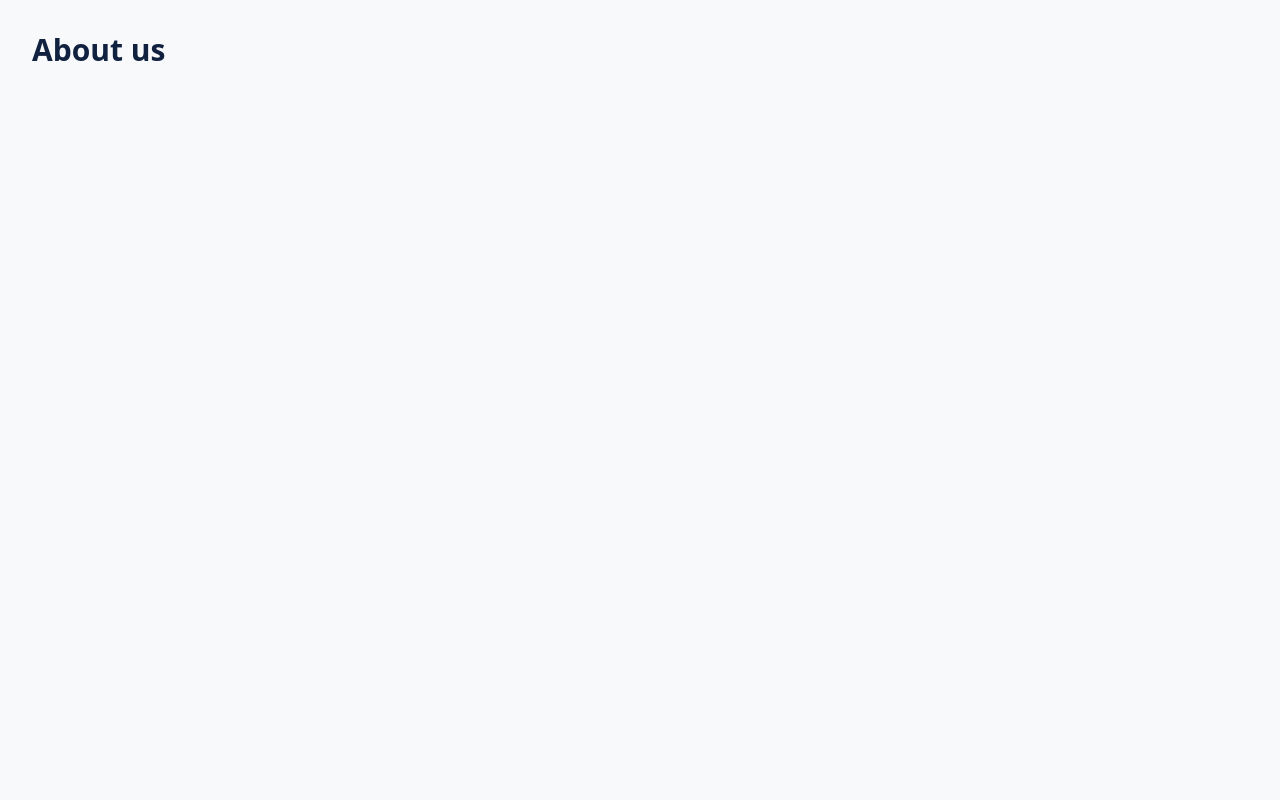
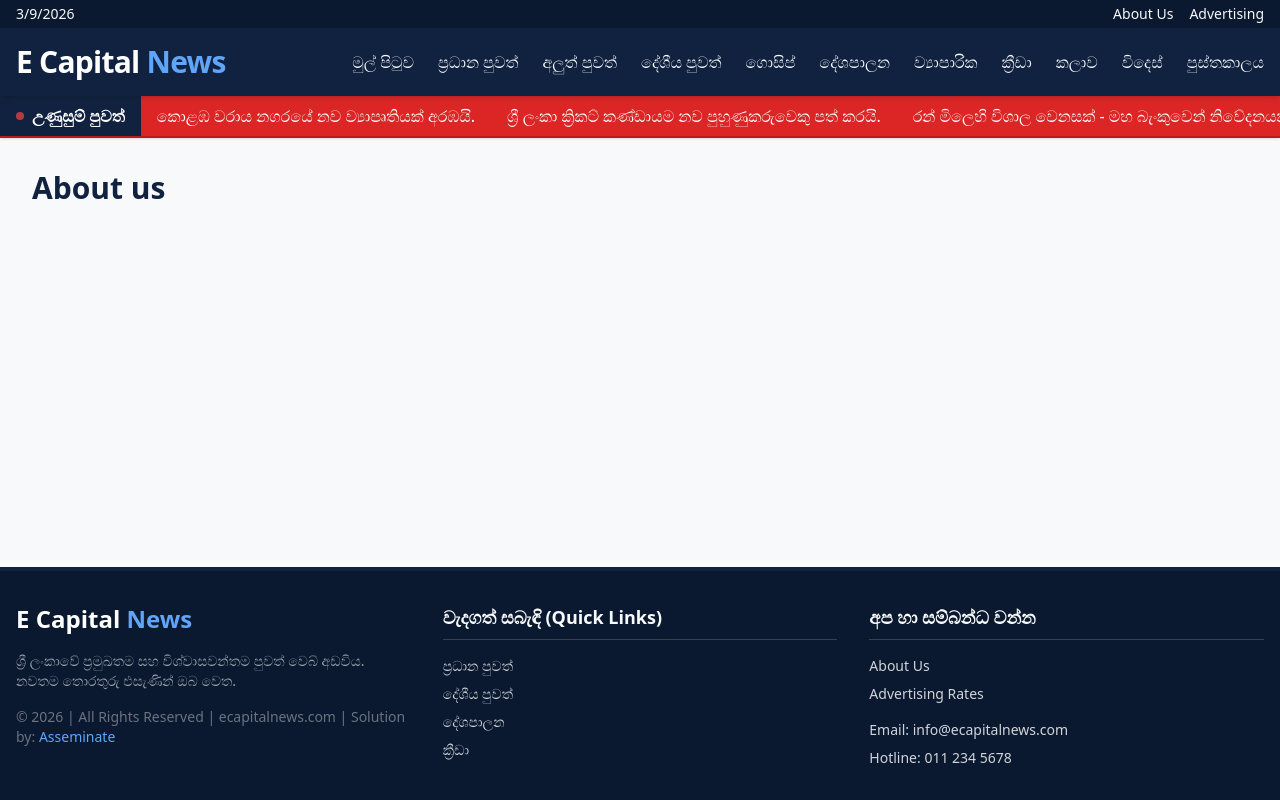
Before and after one commit to Sbasnayaka/ECN, a React (Vite) app: page /about in a window 1280 px wide. Built offline with nearby package versions, Linux system fonts and the light colour scheme.

Commit message:
feat(ui): build Phase 2 Navigation, Ticker and Footer

```diff
--- a/src/App.jsx
+++ b/src/App.jsx
@@ -1,4 +1,7 @@
 import { BrowserRouter as Router, Routes, Route } from 'react-router-dom';
+import Navigation from './components/Navigation';
+import NewsTicker from './components/NewsTicker';
+import Footer from './components/Footer';
 
 // Placeholder imports for pages
 const Home = () => <div className="p-8"><h1 className="text-3xl font-bold text-ecn-navy">මුල් පිටුව (Home)</h1></div>;
@@ -18,9 +21,10 @@
 function App() {
   return (
     <Router>
-      <div className="min-h-screen bg-ecn-white text-ecn-black">
-        {/* Navigation will go here later */}
-        <main>
+      <div className="min-h-screen bg-ecn-white text-ecn-black flex flex-col">
+        <Navigation />
+        <NewsTicker />
+        <main className="flex-grow">
           <Routes>
             <Route path="/" element={<Home />} />
             <Route path="/main-news" element={<MainNews />} />
@@ -37,6 +41,7 @@
             <Route path="/about" element={<About />} />
           </Routes>
         </main>
+        <Footer />
       </div>
     </Router>
   )
--- /dev/null
+++ b/src/components/Footer.jsx
@@ -0,0 +1,48 @@
+import { Link } from 'react-router-dom';
+
+const Footer = () => {
+    return (
+        <footer className="bg-ecn-dark-blue text-ecn-white mt-12 py-8 border-t-4 border-ecn-navy">
+            <div className="max-w-7xl mx-auto px-4 grid grid-cols-1 md:grid-cols-3 gap-8">
+
+                {/* Brand & About */}
+                <div>
+                    <h2 className="text-2xl font-bold mb-4">
+                        <span className="text-white">E Capital</span> <span className="text-blue-400">News</span>
+                    </h2>
+                    <p className="text-gray-400 text-sm mb-4">
+                        ශ්‍රී ලංකාවේ ප්‍රමුඛතම සහ විශ්වාසවන්තම පුවත් වෙබ් අඩවිය. නවතම තොරතුරු එසැණින් ඔබ වෙත.
+                    </p>
+                    <p className="text-sm text-gray-500">
+                        © {new Date().getFullYear()} | All Rights Reserved | ecapitalnews.com | Solution by: <a href="https://www.asseminate.com" target="_blank" rel="noopener noreferrer" className="text-blue-400 hover:text-blue-300">Asseminate</a>
+                    </p>
+                </div>
+
+                {/* Quick Links */}
+                <div>
+                    <h3 className="text-lg font-semibold mb-4 border-b border-gray-700 pb-2">වැදගත් සබැඳි (Quick Links)</h3>
+                    <ul className="space-y-2 text-sm text-gray-300">
+                        <li><Link to="/main-news" className="hover:text-white">ප්‍රධාන පුවත්</Link></li>
+                        <li><Link to="/local" className="hover:text-white">දේශීය පුවත්</Link></li>
+                        <li><Link to="/politics" className="hover:text-white">දේශපාලන</Link></li>
+                        <li><Link to="/sports" className="hover:text-white">ක්‍රීඩා</Link></li>
+                    </ul>
+                </div>
+
+                {/* Contact info */}
+                <div>
+                    <h3 className="text-lg font-semibold mb-4 border-b border-gray-700 pb-2">අප හා සම්බන්ධ වන්න</h3>
+                    <ul className="space-y-2 text-sm text-gray-300">
+                        <li><Link to="/about" className="hover:text-white">About Us</Link></li>
+                        <li><Link to="/advertising" className="hover:text-white">Advertising Rates</Link></li>
+                        <li className="pt-2">Email: info@ecapitalnews.com</li>
+                        <li>Hotline: 011 234 5678</li>
+                    </ul>
+                </div>
+
+            </div>
+        </footer>
+    );
+};
+
+export default Footer;
--- /dev/null
+++ b/src/components/Navigation.jsx
@@ -0,0 +1,62 @@
+import { Link } from 'react-router-dom';
+
+const Navigation = () => {
+    // Array of our 13 categories as defined in the plan
+    const navLinks = [
+        { name: 'මුල් පිටුව', path: '/' },
+        { name: 'ප්‍රධාන පුවත්', path: '/main-news' },
+        { name: 'අලුත් පුවත්', path: '/latest' },
+        { name: 'දේශීය පුවත්', path: '/local' },
+        { name: 'ගොසිප්', path: '/gossip' },
+        { name: 'දේශපාලන', path: '/politics' },
+        { name: 'ව්‍යාපාරික', path: '/business' },
+        { name: 'ක්‍රීඩා', path: '/sports' },
+        { name: 'කලාව', path: '/arts' },
+        { name: 'විදෙස්', path: '/world' },
+        { name: 'පුස්තකාලය', path: '/library' },
+    ];
+
+    return (
+        <header className="bg-ecn-navy text-ecn-white sticky top-0 z-50 shadow-md">
+            {/* Top utility bar (Weather, Date, Socials would go here later) */}
+            <div className="bg-ecn-dark-blue px-4 py-1 text-xs sm:text-sm flex justify-between items-center">
+                <span>{new Date().toLocaleDateString('si-LK')}</span> {/* Shows current date */}
+                <div className="flex space-x-4">
+                    <Link to="/about" className="hover:text-gray-300 transition-colors">About Us</Link>
+                    <Link to="/advertising" className="hover:text-gray-300 transition-colors">Advertising</Link>
+                </div>
+            </div>
+
+            {/* Main Logo and Category Navigation area */}
+            <div className="max-w-7xl mx-auto px-4">
+                <div className="flex flex-col md:flex-row justify-between items-center py-4">
+
+                    {/* Logo Placeholder */}
+                    <Link to="/" className="text-3xl font-bold tracking-tight mb-4 md:mb-0">
+                        <span className="text-white">E Capital</span> <span className="text-blue-400">News</span>
+                    </Link>
+
+                    {/* Desktop Navigation Links */}
+                    <nav className="hidden md:flex flex-wrap justify-center gap-x-6 gap-y-2 font-medium">
+                        {navLinks.map((link) => (
+                            <Link
+                                key={link.path}
+                                to={link.path}
+                                className="hover:text-blue-300 transition-colors"
+                            >
+                                {link.name}
+                            </Link>
+                        ))}
+                    </nav>
+
+                    {/* Mobile Menu Button - We'll add interactivity later, keeping it minimal for now */}
+                    <button className="md:hidden border border-ecn-white px-3 py-1 rounded">
+                        මෙනුව (Menu)
+                    </button>
+                </div>
+            </div>
+        </header>
+    );
+};
+
+export default Navigation;
--- /dev/null
+++ b/src/components/NewsTicker.jsx
@@ -0,0 +1,36 @@
+import { Link } from 'react-router-dom';
+
+const NewsTicker = () => {
+    // Mock data for the ticker. Later this will come from the backend.
+    const breakingNews = [
+        "කොළඹ වරාය නගරයේ නව ව්‍යාපෘතියක් අරඹයි.",
+        "ශ්‍රී ලංකා ක්‍රිකට් කණ්ඩායම නව පුහුණුකරුවෙකු පත් කරයි.",
+        "රන් මිලෙහි විශාල වෙනසක් - මහ බැංකුවෙන් නිවේදනයක්.",
+        "උසස් පෙළ විභාග ප්‍රතිඵල ලබන සතියේ නිකුත් කෙරේ."
+    ];
+
+    return (
+        <div className="bg-red-600 text-white flex items-center shadow border-b-2 border-red-700 overflow-hidden">
+            {/* Label */}
+            <div className="bg-ecn-navy px-4 py-2 font-bold whitespace-nowrap z-10 flex items-center">
+                <span className="animate-pulse mr-2 h-2 w-2 bg-red-500 rounded-full"></span>
+                උණුසුම් පුවත්
+            </div>
+
+            {/* Scrolling Text Container */}
+            <div className="flex-1 overflow-hidden relative h-full">
+                {/* The 'animate-marquee' tailwind class will be added later for real scrolling.
+            For now, we use a simple flex row with overflow hidden to simulate the setup safely. */}
+                <div className="flex whitespace-nowrap items-center py-2 px-4 space-x-8">
+                    {breakingNews.map((news, index) => (
+                        <Link key={index} to="/latest" className="hover:underline text-sm md:text-base">
+                            {news}
+                        </Link>
+                    ))}
+                </div>
+            </div>
+        </div>
+    );
+};
+
+export default NewsTicker;
```
